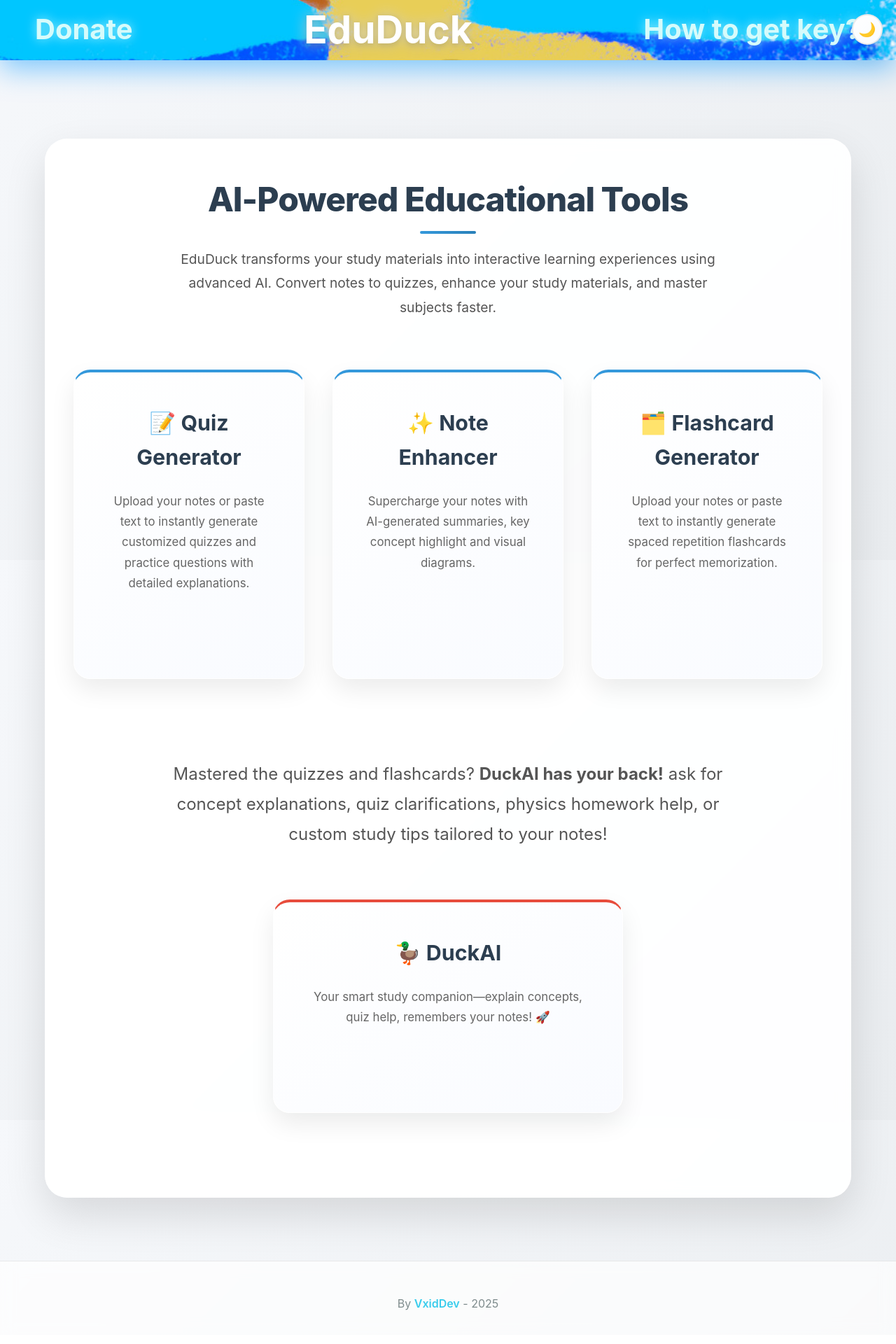
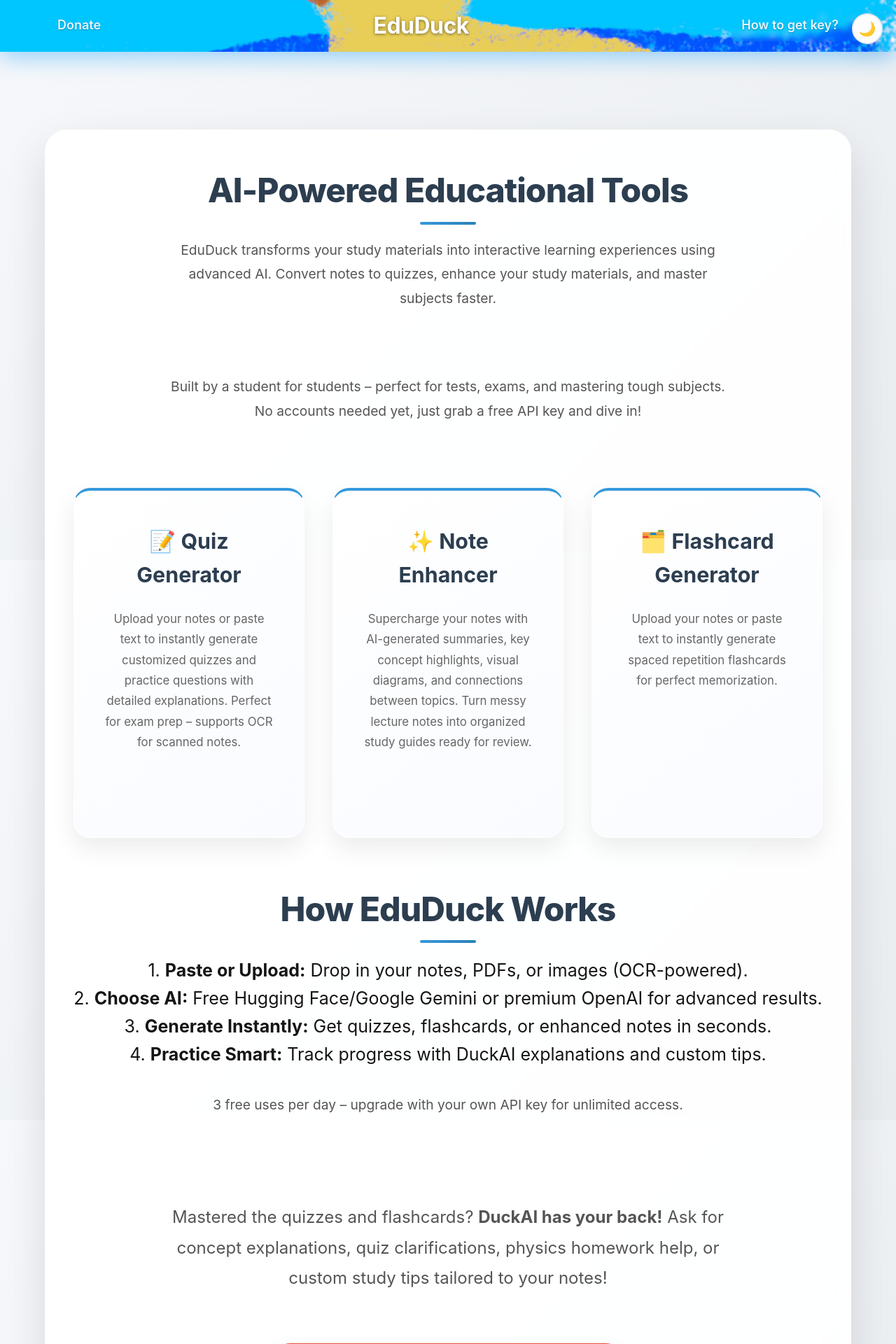
Before and after one commit to VxidDev/eduDuck, a Flask app: page / in a window 1280 px wide. Shown: the top 1920 px of the page at 70% size. Before the commit the page ends 1872 px from the top, so only its background shows below. Run offline with Flask 3, Linux system fonts and the light colour scheme; parts of the project's set-up code (start-up, migrations or seed data) failed here and were passed over.

Commit message:
Added favicons, SEO and improved UI for index.html

```diff
--- a/main.py
+++ b/main.py
@@ -1,4 +1,4 @@
-from flask import Flask , render_template
+from flask import Flask , render_template , send_from_directory
 from json import load , JSONDecodeError
 
 from routes.utils import uploadNotes as _uploadNotes_
@@ -165,5 +165,9 @@ def GetUsage():
 def IncrementUsage():
     return _IncrementUsage_()
 
+@app.route('/sitemap.xml')
+def sitemap():
+    return send_from_directory('static', 'sitemap.xml')
+
 if __name__ == "__main__":
     app.run()
--- a/static/Main Page/style.css
+++ b/static/Main Page/style.css
@@ -309,8 +309,8 @@ button:focus {
 
 #theme-toggle {
     position: fixed;
+    top: 1.2rem;
     right: 1.2rem;
-    bottom: 1.4rem;
     width: 44px;
     height: 44px;
     border-radius: 999px;
--- a/static/header.css
+++ b/static/header.css
@@ -1,6 +1,5 @@
 .header {
     display: flex;
-    align-self: flex-start;
     align-items: center;
     justify-content: space-between;
     width: 100%;
@@ -9,39 +8,41 @@
     background-image: url("/static/img/duck.jpg");
     background-size: cover;
     background-position: center;
-    backdrop-filter: blur(10px);
-    box-shadow: 0 8px 32px rgba(0, 149, 255, 0.3);
+    backdrop-filter: blur(12px);
+    box-shadow: 0 4px 20px rgba(0, 149, 255, 0.25);
+    padding: 0.75rem 2rem;
     transition: all 0.3s ease;
 }
 
 .header:hover {
-    box-shadow: 0 12px 40px rgba(0, 149, 255, 0.5);
-    transform: translateY(-2px);
+    box-shadow: 0 8px 32px rgba(0, 149, 255, 0.4);
+    transform: translateY(-1px);
 }
 
 .header-text {
     color: #fff;
-    font-size: 55px;
-    font-weight: bolder;
+    font-size: 32px;
+    font-weight: 700;
     flex: 1;
     text-align: center;
-    text-shadow: 0 0 20px rgba(255,255,255,0.8);
-    filter: drop-shadow(0 2px 4px rgba(0,0,0,0.3));
+    text-shadow: 0 1px 4px rgba(0,0,0,0.5);
+    letter-spacing: -0.5px;
 }
 
 .header-redirect {
-    color: #d6fbfb;
-    font-size: 40px;
-    font-weight: bolder;
+    color: #e8f4fd;
+    font-size: 18px;
+    font-weight: 600;
     text-decoration: none;
-    white-space: nowrap;
-    transition: all 0.3s ease;
-    text-shadow: 0 0 15px rgba(214, 251, 251, 0.8);
+    padding: 0.5rem 1rem;
+    border-radius: 8px;
+    transition: all 0.2s ease;
+    text-shadow: 0 1px 2px rgba(0,0,0,0.3);
+    backdrop-filter: blur(4px);
 }
 
-
 .header-redirect:hover {
-    transform: scale(1.05);
-    text-shadow: 0 0 25px rgba(214, 251, 251, 1);
-    filter: drop-shadow(0 4px 8px rgba(0,0,0,0.4));
+    background: rgba(255,255,255,0.2);
+    transform: translateY(-1px);
+    box-shadow: 0 4px 12px rgba(0,0,0,0.2);
 }
--- a/templates/index.html
+++ b/templates/index.html
@@ -3,33 +3,56 @@
 <head>
     <meta charset="UTF-8">
     <meta name="viewport" content="width=device-width, initial-scale=1.0">
-    <title>EduDuck - AI-Powered Learning Tools</title>
+    <title>EduDuck - Free AI Quiz & Flashcard Generator for Students</title>
+    <meta name="description" content="EduDuck turns notes into quizzes, flashcards & study tools instantly. Free AI learning platform with OCR, DuckAI tutor, and no signup required. Perfect for exams and homework.">
+    <meta property="og:title" content="EduDuck - Free AI Study Tools">
+    <meta property="og:description" content="Generate quizzes, flashcards from notes instantly. Free tier with Hugging Face, Google Gemini & premium OpenAI support.">
+    <meta property="og:image" content="https://eduduck.app/static/img/duck.jpg">
+    <meta property="og:url" content="https://eduduck.app">
+    <meta property="og:type" content="website">
+    <meta name="twitter:card" content="summary_large_image">
+    <meta name="twitter:title" content="EduDuck - Free AI Study Tools">
+    <meta name="twitter:description" content="Notes → Quizzes & Flashcards instantly. Free AI for students.">
+    <meta name="twitter:image" content="https://eduduck.app/static/img/duck.jpg">
+    <meta name="keywords" content="AI study tools, quiz generator, flashcard maker, free learning app, OCR notes, student AI, exam prep, homework help">
+    <meta name="robots" content="index, follow">
+    <meta name="author" content="VxidDev">
+    <link rel="icon" type="image/x-icon" href="/static/favicon.ico">
+    <link rel="apple-touch-icon" href="/static/apple-touch-icon.png">
     <link rel="stylesheet" href="/static/Main Page/style.css">
     <link rel="stylesheet" href="/static/header.css">
     <link rel="stylesheet" href="/static/body.css">
     <link rel="stylesheet" href="/static/Main/style.css">
+
+    <meta name="google-site-verification" content="AZ5cUHVKOHp9lKvThtsZ7HOlCFkWxvWi25c9ubsRV6Y"/>
 </head>
+
 <body>
     <div class="header">
         <a class="header-redirect" href="https://ko-fi.com/vxiddev" style="padding-left: 50px;">Donate</a>
         <h1 class="header-text">EduDuck</h1>
-        <button id="theme-toggle">🌙</button>
         <a class="header-redirect" href="/keyAccess" style="padding-right: 50px;">How to get key?</a>
     </div>
+
+    <button id="theme-toggle">🌙</button>
 
     <div class="main-content">
         <h2>AI-Powered Educational Tools</h2>
         <p>EduDuck transforms your study materials into interactive learning experiences using advanced AI. Convert notes to quizzes, enhance your study materials, and master subjects faster.</p>
 
+        <div class="hero-section">
+            <p style="font-size: 1.2em; padding: 20px 0;">Built by a student for students – perfect for tests, exams, and mastering tough subjects. No accounts needed yet, just grab a free API key and dive in!</p>
+        </div>
+
         <div class="features">
             <div class="feature-card">
                 <h3><a href="/quiz-generator">📝 Quiz Generator</a></h3>
-                <p>Upload your notes or paste text to instantly generate customized quizzes and practice questions with detailed explanations.</p>
+                <p>Upload your notes or paste text to instantly generate customized quizzes and practice questions with detailed explanations. Perfect for exam prep – supports OCR for scanned notes.</p>
             </div>
 
             <div class="feature-card">
                 <h3><a href="/note-enhancer">✨ Note Enhancer</a></h3>
-                <p>Supercharge your notes with AI-generated summaries, key concept highlight and visual diagrams.</p>
+                <p>Supercharge your notes with AI-generated summaries, key concept highlights, visual diagrams, and connections between topics. Turn messy lecture notes into organized study guides ready for review.</p>
             </div>
 
             <div class="feature-card">
@@ -38,20 +61,60 @@
             </div>
         </div>
 
+        <div class="how-it-works">
+            <h2>How EduDuck Works</h2>
+            <span style="font-size: 25px;">
+                1. <strong>Paste or Upload:</strong> Drop in your notes, PDFs, or images (OCR-powered).<br>
+                2. <strong>Choose AI:</strong> Free Hugging Face/Google Gemini or premium OpenAI for advanced results.<br>
+                3. <strong>Generate Instantly:</strong> Get quizzes, flashcards, or enhanced notes in seconds.<br>
+                4. <strong>Practice Smart:</strong> Track progress with DuckAI explanations and custom tips.
+            </span>
+            <p><br>3 free uses per day – upgrade with your own API key for unlimited access.</p>
+        </div>
+
+
+
         <p style="align-self: center; font-size: 1.5em; padding-top: 50px;">
-            Mastered the quizzes and flashcards? <strong>DuckAI has your back!</strong> ask for concept explanations, quiz clarifications, physics homework help, or custom study tips tailored to your notes!
+            Mastered the quizzes and flashcards? <strong>DuckAI has your back!</strong> Ask for concept explanations, quiz clarifications, physics homework help, or custom study tips tailored to your notes!
         </p>
 
         <div class="features">
             <div class="feature-card feature-card-duckai" style="max-width: 500px; margin: 0 auto;">
                 <h3><a href="/duck-ai">🦆 DuckAI</a></h3>
-                <p>Your smart study companion—explain concepts, quiz help, remembers your notes! 🚀</p>
+                <p>Your smart study companion - explain concepts, quiz help, remembers your notes! Supports custom prompts, dark mode, and conversation history for ongoing study sessions.</p>
             </div>
+        </div>
+
+        <div class="why-eduduck">
+            <h2>Why Choose EduDuck?</h2>
+            <span style="font-size: 25px;">
+                1. <strong>Free Tier:</strong> 3 daily uses with OpenAI – no credit card needed.<br>
+                2. <strong>Fast & Private:</strong> Processes locally in-browser where possible, deployed on Render for speed.<br>
+                3. <strong>Student-Focused:</strong> Built for heavy workloads like math, physics, biology exams.<br>
+                4. <strong>Open Source:</strong> Check the code on <a class="repoLink" href="https://github.com/VxidDev/EduDuck">GitHub</a>, contribute features!<br>
+                5. <strong>Mobile-Friendly:</strong> Works on phone for on-the-go studying.
+            </span>
+        </div>
+
+        <div class="testimonials" style="display: flex; justify-content: center; align-items: center; flex-direction: column; gap: 50px;">
+            <h2><br>What Students Say</h2>
+            <div class="reviews" style="display: flex; flex-direction: row; gap: 50px;">
+                <div class="feature-card" style="max-width: 400px;">
+                    <p>"EduDuck is really helpful especially for English, 90% passing rate, boosted up 15% with it." – Deathtyr</p>
+                </div>
+            </div>
+            <br>
+        </div>
+
+        <div class="cta-section" style="display: flex; justify-content: center; flex-direction: column;">
+            <span style="font-size: 38px; font-weight: bold;">Get Started with EduDuck</span>
+            <p style="font-size: 25px">Get your free API key and start now – no sign-up, instant results!</p>
+            <a href="/keyAccess" class="button" style="display: flex; font-size: 1.2em; text-decoration: none; align-items: center; justify-content: center;">Get Started</a>
         </div>
     </div>
 
     <footer>
-            <span class="">By <a class="repoLink" href="https://github.com/VxidDev/eduDuck/">VxidDev</a> - 2025</span>
+        <span>By <a class="repoLink" href="https://github.com/VxidDev/eduDuck/">VxidDev</a> - 2026 | Open Source on GitHub</span>
     </footer>
 
     <script src="/static/Components/DarkModeToggle.js"></script>
```
Also changed, not shown: static/sitemap.xml (added, +28 -0 lines), favicon.ico (added), static/android-chrome-192x192.png (added), static/android-chrome-512x512.png (added), static/apple-touch-icon.png (added), static/favicon-16x16.png (added), static/favicon-32x32.png (added), static/site.webmanifest (added).
